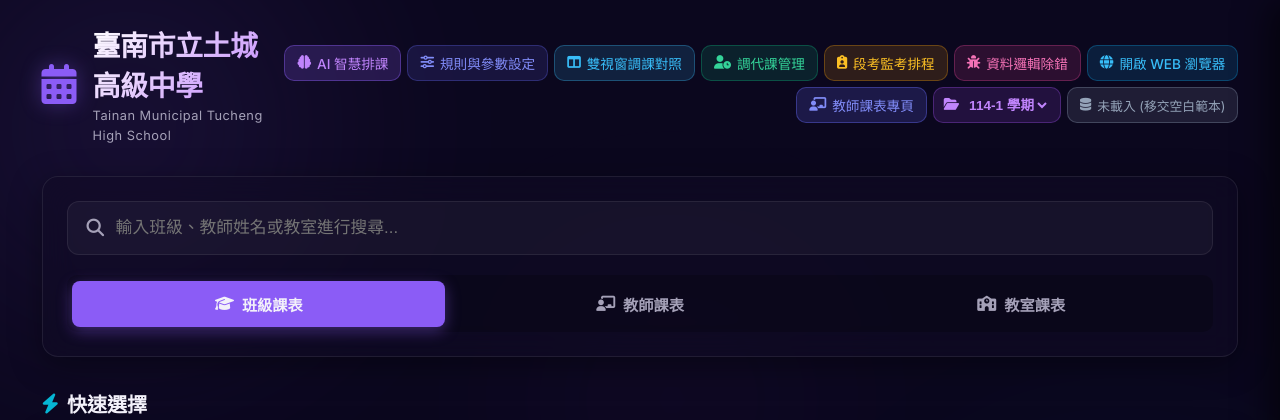
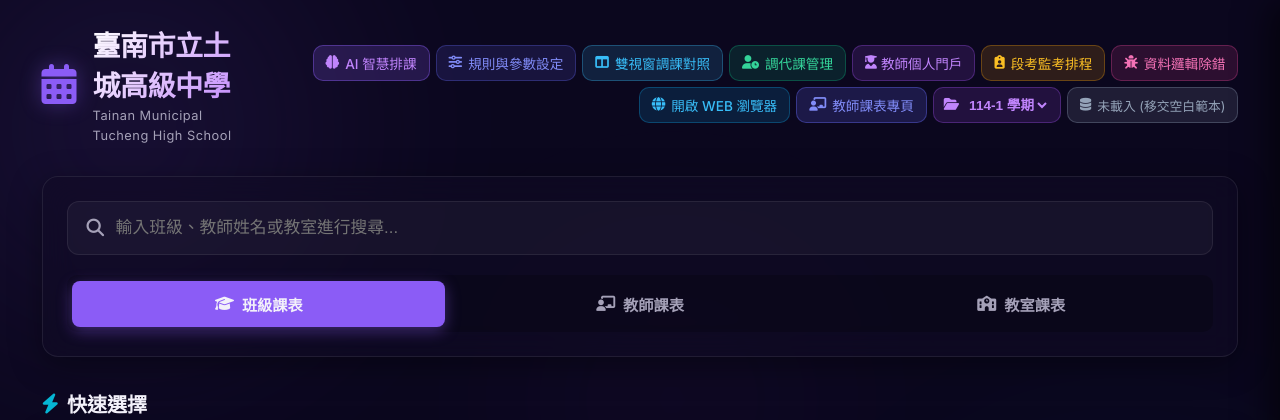
Before and after one commit to Albertyoung22/TcSChed, a Flask app: page / in a window 1280 px wide; the page is wider, and only the part inside the window is pictured. Shown: the top 420 px of that part. Run offline with Flask 3, Linux system fonts and the light colour scheme.

Commit message:
update: sync templates/index.html to latest version

```diff
--- a/templates/index.html
+++ b/templates/index.html
@@ -44,6 +44,9 @@
                 <button id="substituteModalBtn" class="solver-panel-btn" style="background: rgba(16, 185, 129, 0.15); border-color: rgba(16, 185, 129, 0.3); color: #34d399; padding: 5px 12px; font-size: 0.85rem; height: 36px;" title="辦理教師調代課登記與智慧推薦">
                     <i class="fa-solid fa-user-clock"></i> 調代課管理
                 </button>
+                <a href="/teacher" target="_blank" class="solver-panel-btn" style="background: rgba(168, 85, 247, 0.15); border-color: rgba(168, 85, 247, 0.3); color: #c084fc; padding: 5px 12px; font-size: 0.85rem; height: 36px; text-decoration: none; display: inline-flex; align-items: center; gap: 4px;" title="開啟獨立教師個人課表與調代課請假門戶">
+                    <i class="fa-solid fa-user-graduate"></i> 教師個人門戶
+                </a>
                 <button id="examInvigilationBtn" class="solver-panel-btn" style="background: rgba(245, 158, 11, 0.15); border-color: rgba(245, 158, 11, 0.3); color: #fbbf24; padding: 5px 12px; font-size: 0.85rem; height: 36px;" title="自動生成定期考查監考表">
                     <i class="fa-solid fa-clipboard-user"></i> 段考監考排程
                 </button>
```
